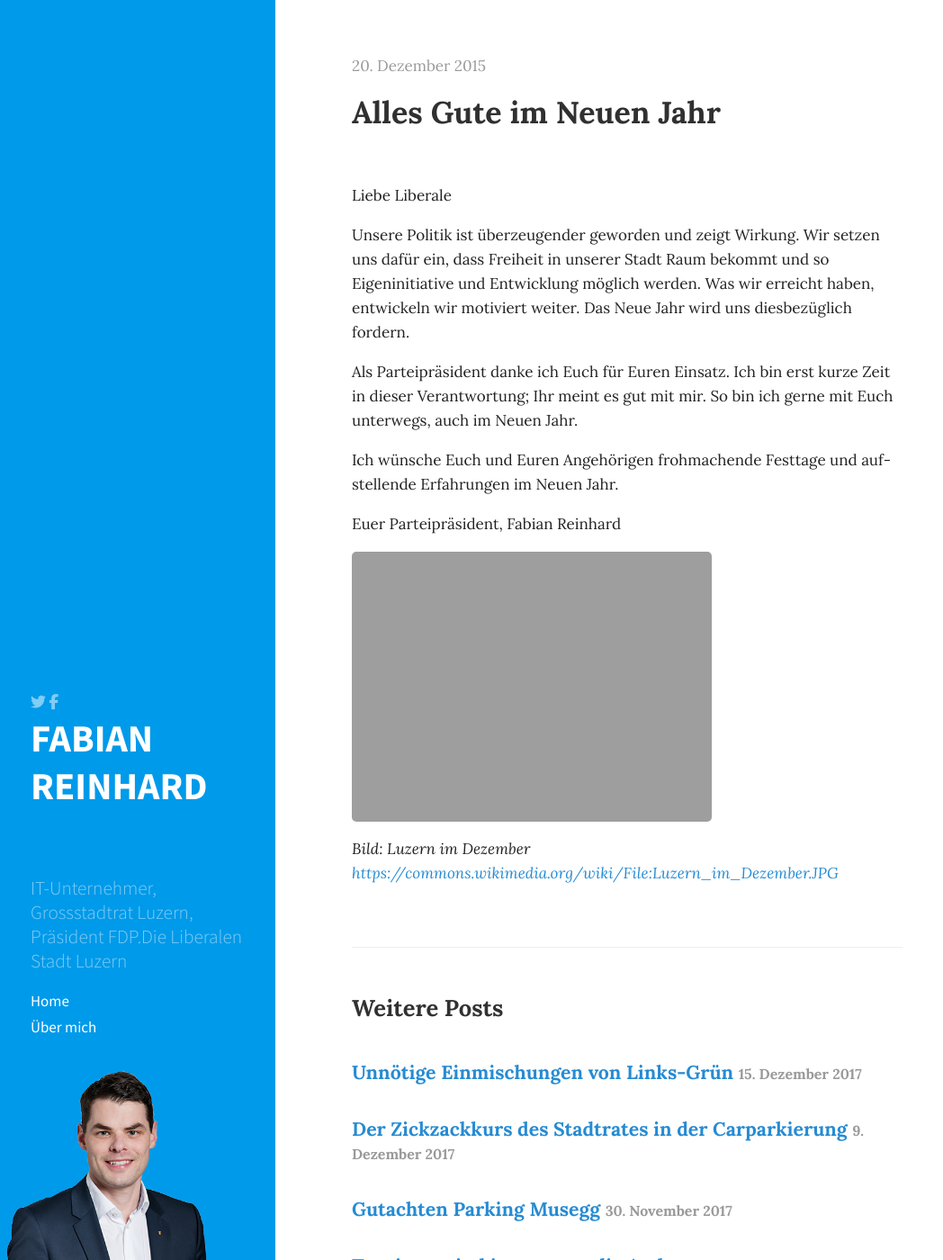
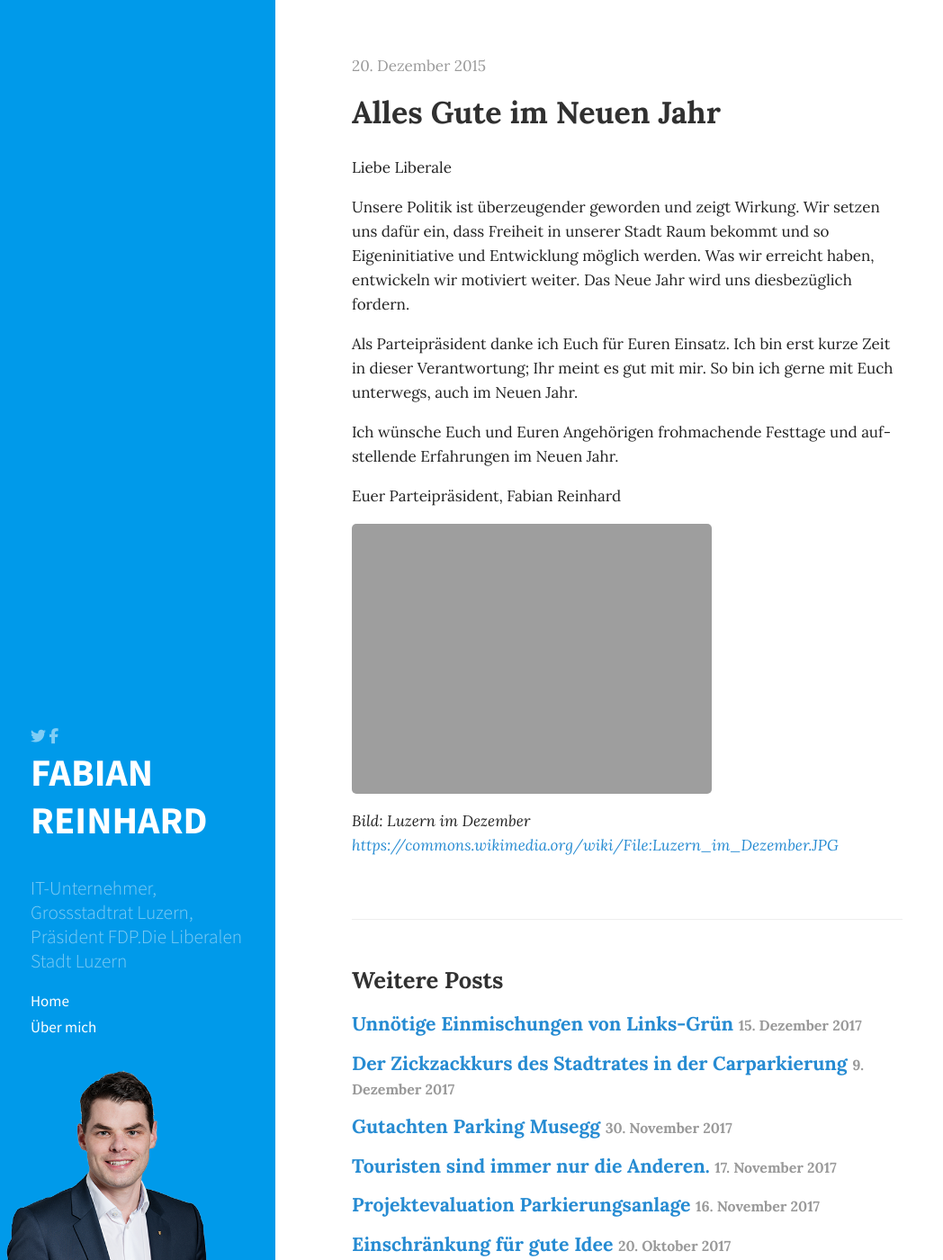
Before and after one commit to freinhard/freinhard.github.io, a Jekyll site: the page built from _posts/2015-12-20-neujahrwuensche.md, in a window 1280 px wide and 1400 px high. Shown: the whole window at 90% size, without its empty margins (0-1048 px from the left). Built offline with Jekyll 4.4.1, drawn with Linux system fonts in a browser that asks for light colours; nearby versions of some CDN libraries; comment, search, counter and statistics services are not loaded.

Commit message:
Margin bottom

```diff
--- a/public/css/custom.css
+++ b/public/css/custom.css
@@ -56,7 +56,7 @@ p, h1, h2, h3, h4 {
 }
 
 h1, h2, h3, h4, h5, h6 {
-	margin-bottom: 1.7em;
+	margin-bottom: 0.8em;
 }
 
 .pagination {
```
